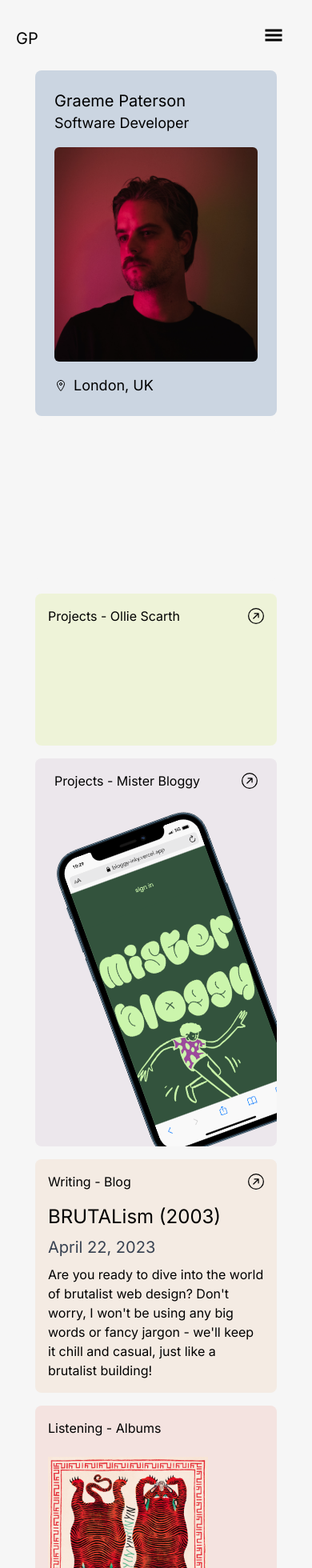
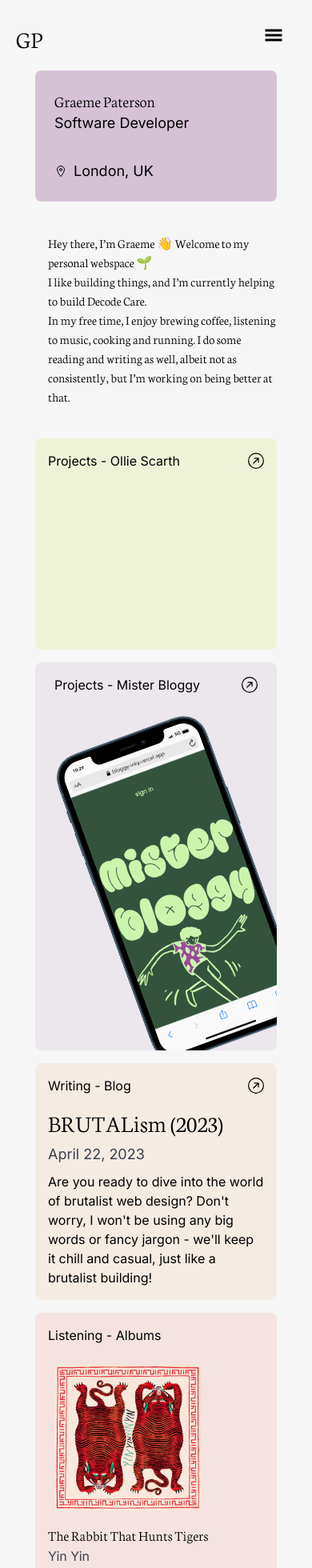
Before and after one commit to ghpaterson/graeme-paterson, a Next.js app: page / in a window 390 px wide. Shown: the top 1960 px of the page at 80% size. Built offline with nearby package versions, Linux system fonts and the light colour scheme.

Commit message:
font chnages

```diff
--- a/app/globals.css
+++ b/app/globals.css
@@ -1,3 +1,5 @@
+@import url('https://fonts.googleapis.com/css2?family=Neuton:wght@300&display=swap');
+
 @tailwind base;
 @tailwind components;
 @tailwind utilities;
@@ -22,4 +24,5 @@
 body {
   margin: 0px 20px;
   background-color: #F6F6F6;
+  font-family: system-ui, -apple-system, BlinkMacSystemFont, 'Segoe UI', Roboto, Oxygen, Ubuntu, Cantarell, 'Open Sans', 'Helvetica Neue', sans-serif;
 }
--- a/components/Header.js
+++ b/components/Header.js
@@ -29,7 +29,10 @@ export default function NavBar() {
       <div className="flex justify-between h-14 w-full items-center relative">
         <div id="logo">
           <Link href={"/"}>
-            <h1 onClick={closeMenu} className="text-xl w-60 z-0 pt-2 md:px-4">
+            <h1
+              onClick={closeMenu}
+              className="text-3xl w-60 z-0 pt-2 md:px-4 font-neuton"
+            >
               GP
             </h1>
           </Link>
@@ -43,7 +46,7 @@ export default function NavBar() {
         <nav
           id="navbar"
           className={`md:flex md:justify-end md:items-center absolute top-full right-0 md:py-0 w-full md:w-[800px] py-6 md:-mt-10 ${
-            isMenuOpen ? "flex justify-center bg-white h-screen" : "hidden"
+            isMenuOpen ? "flex justify-center bg-bone h-screen" : "hidden"
           } z-10`}
         >
           <ul className="flex flex-col items-center w-screen gap-8 md:flex-row md:items-center md:justify-end text-2xl md:text-base md:py-0 py-10 md:px-6 cursor-pointer">
--- a/components/Hero.js
+++ b/components/Hero.js
@@ -4,13 +4,14 @@ import { BsArrowUpRightCircle } from "react-icons/bs";
 
 export default function Hero() {
   return (
+    <>
       <section
         id="header"
-      className="grid h-screen md:h-[90vh] grid-cols-1 md:grid-cols-12 gap-4"
+        className="grid md:h-[90vh] grid-cols-1 md:grid-cols-12 gap-4"
       >
-      <div className=" md:col-span-4 rounded-lg bg-slate-300 px-6 py-6 flex flex-col gap-4">
+        <div className=" md:col-span-4 rounded-lg bg-thistle px-6 py-6 flex flex-col gap-4">
           <div>
-          <h1 className="text-xl md:text-3xl">Graeme Paterson</h1>
+            <h1 className="text-xl md:text-4xl font-neuton">Graeme Paterson</h1>
             <h2 className="text-lg md:text-xl">Software Developer</h2>
           </div>
           <div
@@ -23,16 +24,26 @@ export default function Hero() {
           </div>
         </div>
         <div className="md:col-span-8 grid grid-rows-2 gap-4">
-        <div className="row-span-1 rounded-lg bg-bone"></div>
-        <div className="row-span-1 rounded-lg bg-moss/50 hover:bg-moss px-4 py-4">
+          <div className="row-span-1 rounded-lg">
+            <h3 className="md:pr-20 pl-4 py-6 text-md md:text-3xl font-neuton">
+              Hey there, I’m Graeme 👋 Welcome to my personal webspace 🌱{" "}
+              <br></br>I like building things, and I’m currently helping to
+              build Decode Care. <br></br>
+              In my free time, I enjoy brewing coffee, listening to music,
+              cooking and running. I do some reading and writing as well, albeit
+              not as consistently, but I’m working on being better at that.
+            </h3>
+          </div>
+          <div className="group row-span-1 rounded-lg bg-moss/50 hover:bg-moss px-4 py-4">
             <div className="flex justify-between items-center">
               <h1>Projects - Ollie Scarth</h1>
               <Link href="#" target="_blank">
-              <BsArrowUpRightCircle className="text-xl" />
+                <BsArrowUpRightCircle className="text-xl group-hover:scale-110" />
               </Link>
             </div>
           </div>
         </div>
       </section>
+    </>
   );
 }
--- a/components/RowFour.js
+++ b/components/RowFour.js
@@ -8,17 +8,17 @@ export default function RowFour() {
       id="row-four"
       className="grid md:h-[55vh] grid-cols-1 md:grid-cols-12 gap-4"
     >
-      <div className=" md:col-span-4 rounded-lg bg-thistle/30 hover:bg-thistle px-4 py-4">
+      <div className="group md:col-span-4 rounded-lg bg-thistle/30 hover:bg-thistle px-4 py-4">
         <h1>Listening - Albums</h1>
         <Image
           src="/images/RawDataFeel.webp"
           alt="Raw Data Feel Album Cover"
           width={200}
           height={200}
-          className="mt-6 mb-4"
+          className="mt-6 mb-4 px-2 group-hover:scale-110 transition-transform"
         />
-        <h2 className="text-lg md:text-2xl">Raw Data Feel</h2>
-        <h3 className="text-md md:text-xl text-gray-700">
+        <h2 className="text-lg md:text-3xl font-neuton">Raw Data Feel</h2>
+        <h3 className="text-md md:text-lg text-gray-700">
           Everything Everything
         </h3>
         <h4>2022</h4>
--- a/components/RowOne.js
+++ b/components/RowOne.js
@@ -16,7 +16,7 @@ export default function RowOne() {
         <div className="flex justify-between py-4 px-6 items-center ">
           <h1>Projects - Mister Bloggy</h1>
           <Link href={bloggyURL} target="_blank">
-            <BsArrowUpRightCircle className="text-xl" />
+            <BsArrowUpRightCircle className="text-xl group-hover:scale-110" />
           </Link>
         </div>
         <Image
@@ -26,16 +26,16 @@ export default function RowOne() {
           className=" -rotate-20 mt-6 ml-20 md:ml-40 group-hover:scale-110 transition-transform"
         />
       </div>
-      <div className=" md:col-span-4 rounded-lg bg-sand/30 hover:bg-sand px-4 flex flex-col justify-between py-4">
+      <div className="group md:col-span-4 rounded-lg bg-sand/30 hover:bg-sand px-4 flex flex-col justify-between py-4">
         <div className="flex justify-between items-center">
           <h1>Writing - Blog</h1>
           <Link href={headlessBlogURL} target="_blank">
-            <BsArrowUpRightCircle className="text-xl" />
+            <BsArrowUpRightCircle className="text-xl group-hover:scale-110" />
           </Link>
         </div>
         <div className="flex flex-col justify-end  gap-2 md:gap-4 pt-4">
-          <h1 className="text-2xl">{"BRUTALism (2003)"}</h1>
-          <h2 className="text-xl text-gray-700">April 22, 2023</h2>
+          <h1 className="text-3xl font-neuton">{"BRUTALism (2023)"}</h1>
+          <h2 className="text-lg text-gray-700">April 22, 2023</h2>
           <p>
             Are you ready to dive into the world of brutalist web design? Don't
             worry, I won't be using any big words or fancy jargon - we'll keep
@@ -43,17 +43,19 @@ export default function RowOne() {
           </p>
         </div>
       </div>
-      <div className=" md:col-span-4 rounded-lg bg-melon/30 hover:bg-melon px-4 flex flex-col py-4">
+      <div className="group md:col-span-4 rounded-lg bg-melon/30 hover:bg-melon px-4 flex flex-col py-4">
         <h1>Listening - Albums</h1>
         <Image
           src="/images/YinYin.jpeg"
           alt="YinYin Album Cover"
           width={200}
           height={200}
-          className="mt-6 mb-4"
+          className="mt-6 mb-4 px-2 group-hover:scale-110 transition-transform"
         />
-        <h2 className="text-lg md:text-2xl">The Rabbit That Hunts Tigers</h2>
-        <h3 className="text-md md:text-xl text-gray-700">Yin Yin</h3>
+        <h2 className="text-lg md:text-3xl font-neuton">
+          The Rabbit That Hunts Tigers
+        </h2>
+        <h3 className="text-md md:text-lg text-gray-700">Yin Yin</h3>
         <h4>2019</h4>
       </div>
     </section>
--- a/components/RowThree.js
+++ b/components/RowThree.js
@@ -11,11 +11,11 @@ export default function RowThree() {
       id="row-three"
       className="grid md:h-[55vh] grid-cols-1 md:grid-cols-12 gap-4 my-4"
     >
-      <div className=" md:col-span-4 rounded-lg bg-melon/30 hover:bg-melon px-4 py-4 md:py-0">
+      <div className="group md:col-span-4 rounded-lg bg-melon/30 hover:bg-melon px-4 py-4 md:py-0">
         <div className="flex justify-between py-4 items-center">
           <h1>Hobbies - Cooking</h1>
           <Link href={alldayGoodsURL} target="_blank">
-            <BsArrowUpRightCircle className="text-xl" />
+            <BsArrowUpRightCircle className="text-xl group-hover:scale-110" />
           </Link>
         </div>
         <div className="flex mt-10 md:mt-20 gap-6 items-end">
@@ -27,7 +27,9 @@ export default function RowThree() {
             className="rounded-lg"
           />
           <div className="flex flex-col">
-            <h1 className="text-xl md:text-2xl py-2">Allday Goods</h1>
+            <h1 className="text-xl md:text-3xl py-2 font-neuton">
+              Allday Goods
+            </h1>
             <p>Kitchen Knives</p>
             <p>Made from Plastic Waste</p>
           </div>
@@ -43,7 +45,7 @@ export default function RowThree() {
         <div className="flex justify-between py-4 px-4 items-center">
           <h1>Projects - Jack's SpellQuest</h1>
           <Link href={questURL} target="_blank">
-            <BsArrowUpRightCircle className="text-xl" />
+            <BsArrowUpRightCircle className="text-xl group-hover:scale-110" />
           </Link>
         </div>
         <Image
--- a/components/RowTwo.js
+++ b/components/RowTwo.js
@@ -7,15 +7,15 @@ export default function RowTwo() {
       id="row-two"
       className="grid h-[50vh] md:h-[55vh] grid-cols-1 md:grid-cols-12 gap-4"
     >
-      <div className=" md:col-span-8 rounded-lg bg-moss/30 hover:bg-moss">
+      <div className="group md:col-span-8 rounded-lg bg-moss/30 hover:bg-moss">
         <div className="flex justify-between py-4 px-4 items-center">
           <h1>Projects - Decode Care</h1>
           <Link href="#" target="_blank">
-            <BsArrowUpRightCircle className="text-xl" />
+            <BsArrowUpRightCircle className="text-xl group-hover:scale-110" />
           </Link>
         </div>
       </div>
-      <div className=" md:col-span-4 rounded-lg bg-thistle/30 hover:bg-thistle flex flex-col justify-between">
+      <div className="group md:col-span-4 rounded-lg bg-thistle/30 hover:bg-thistle flex flex-col justify-between overflow-hidden">
         <div className="flex justify-between py-4 px-4 items-center">
           <h1>Hobbies - Photography</h1>
         </div>
--- a/tailwind.config.js
+++ b/tailwind.config.js
@@ -22,6 +22,9 @@ module.exports = {
         Farm: farm,
         Picnic: picnic,
       },
+      fontFamily: {
+        neuton: ["Neuton", "serif"],
+      },
       colors: {
         bone: "#F6F6F6",
         moss: "#E7F1BB",
```
Lines whose indentation alone changed are shown as unchanged.
